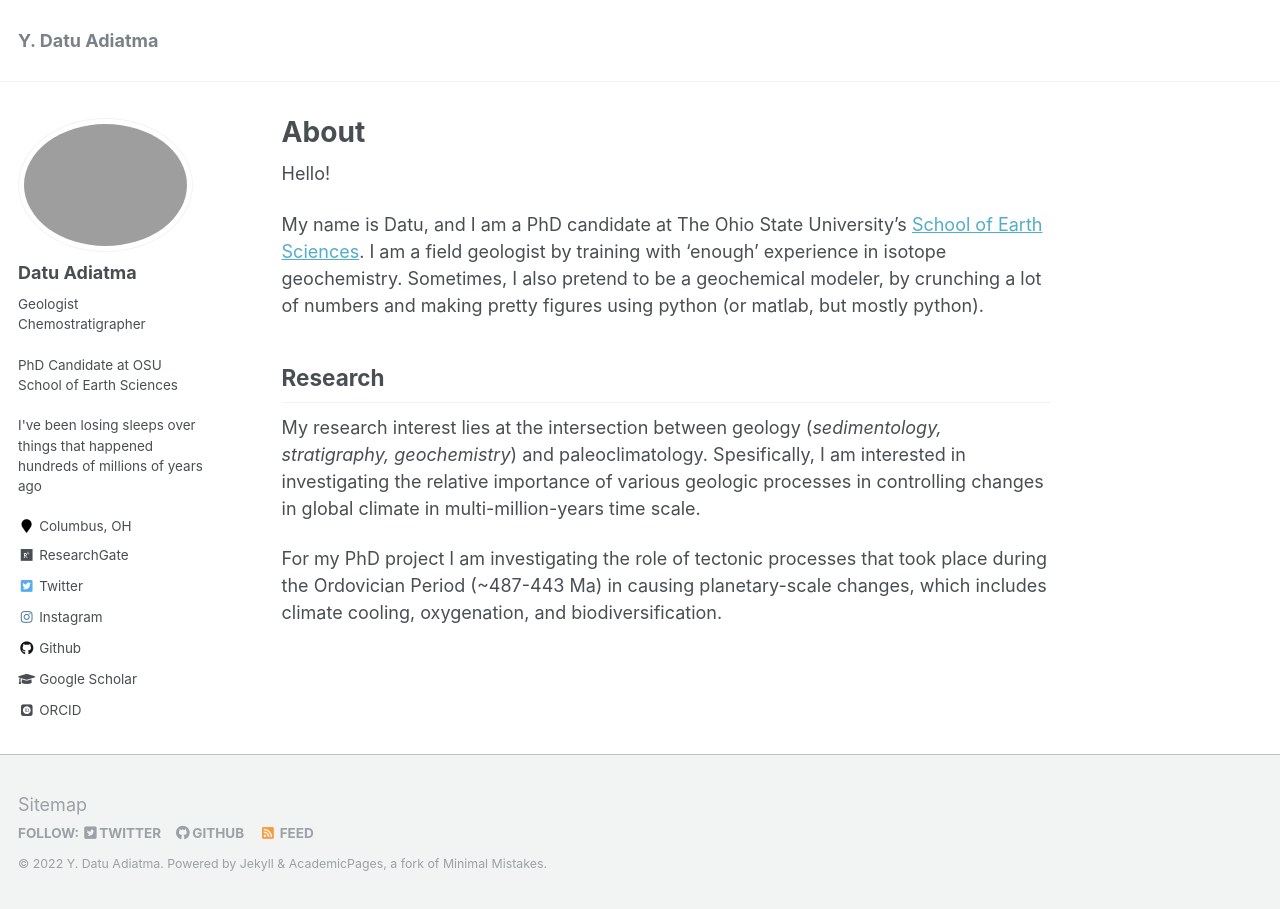
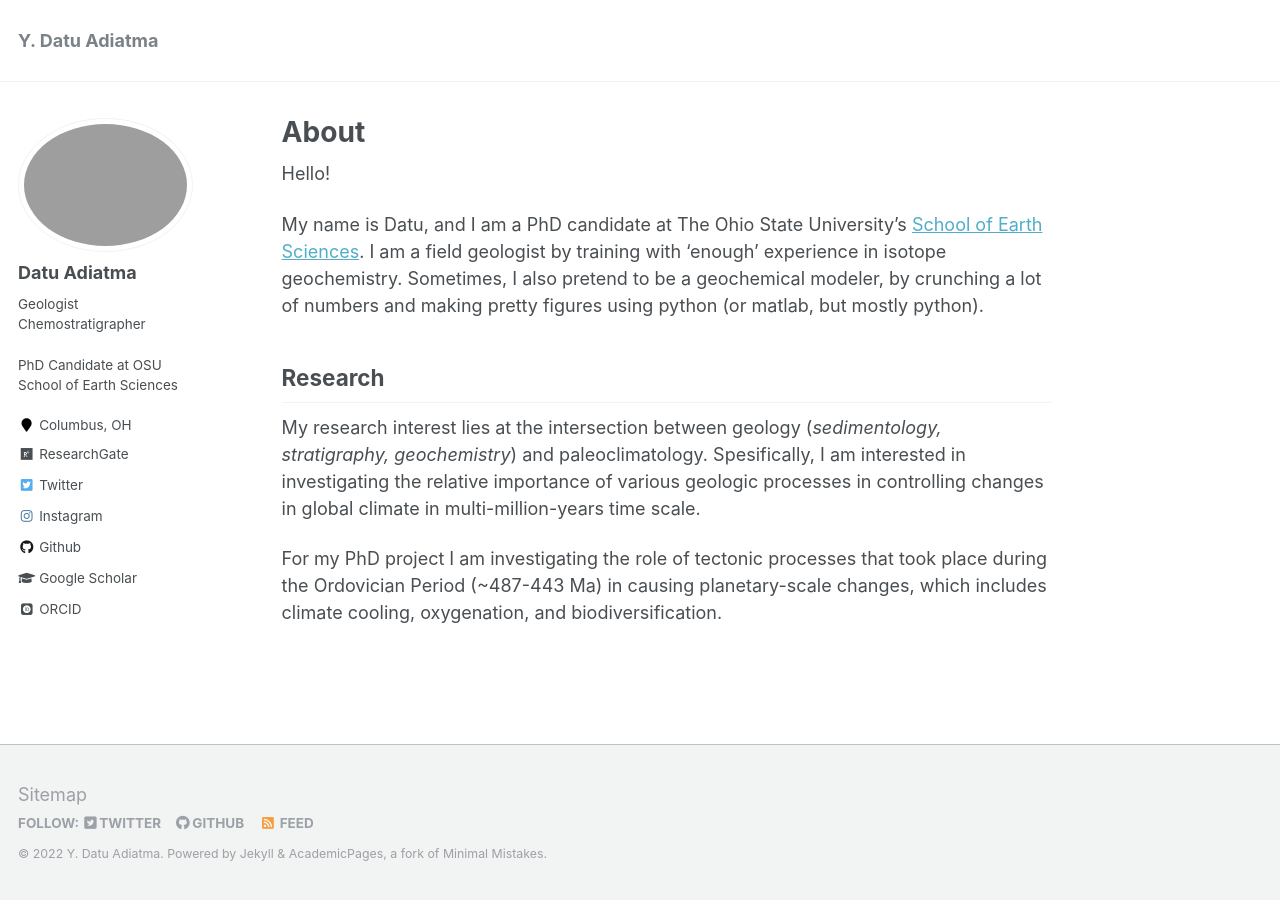
Before and after one commit to datuadiatma/datu.github.io, a Jekyll site: the page built from _pages/about.md, in a window 1280 px wide. Built offline with Jekyll 4.4.1, drawn with Linux system fonts in a browser that asks for light colours; some web fonts are replaced.

Commit message:
update bio remove last line

```diff
--- a/_config.yml
+++ b/_config.yml
@@ -82,7 +82,7 @@ google_analytics: G-LN6BF0WPLF
 author:
   name             : "Datu Adiatma"
   avatar           : "Capture.PNG"
-  bio              : "Geologist<br>Chemostratigrapher<br><br>PhD Candidate at OSU School of Earth Sciences<br><br>I've been losing sleeps over things that happened hundreds of millions of years ago"
+  bio              : "Geologist<br>Chemostratigrapher<br><br>PhD Candidate at OSU School of Earth Sciences"
   location         : "Columbus, OH"
   employer         :
   pubmed           :
```
